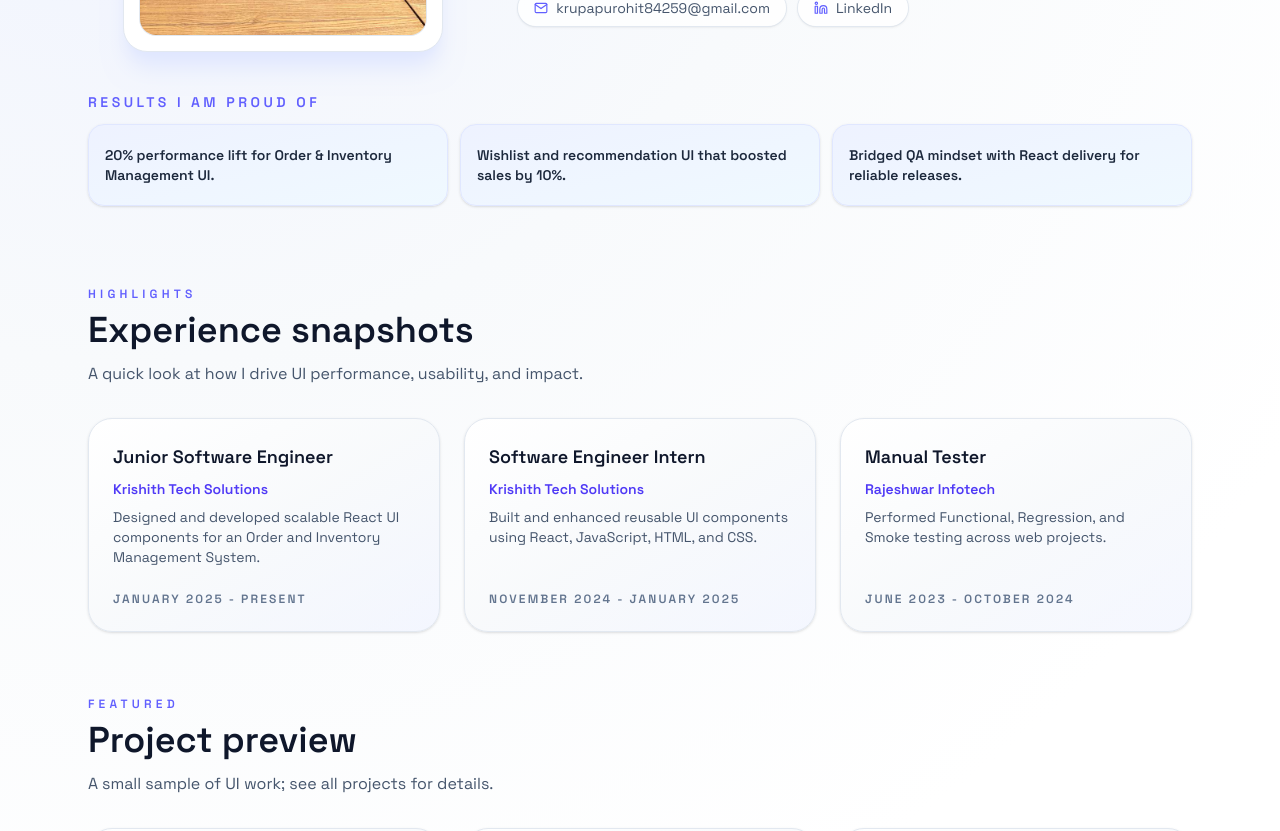
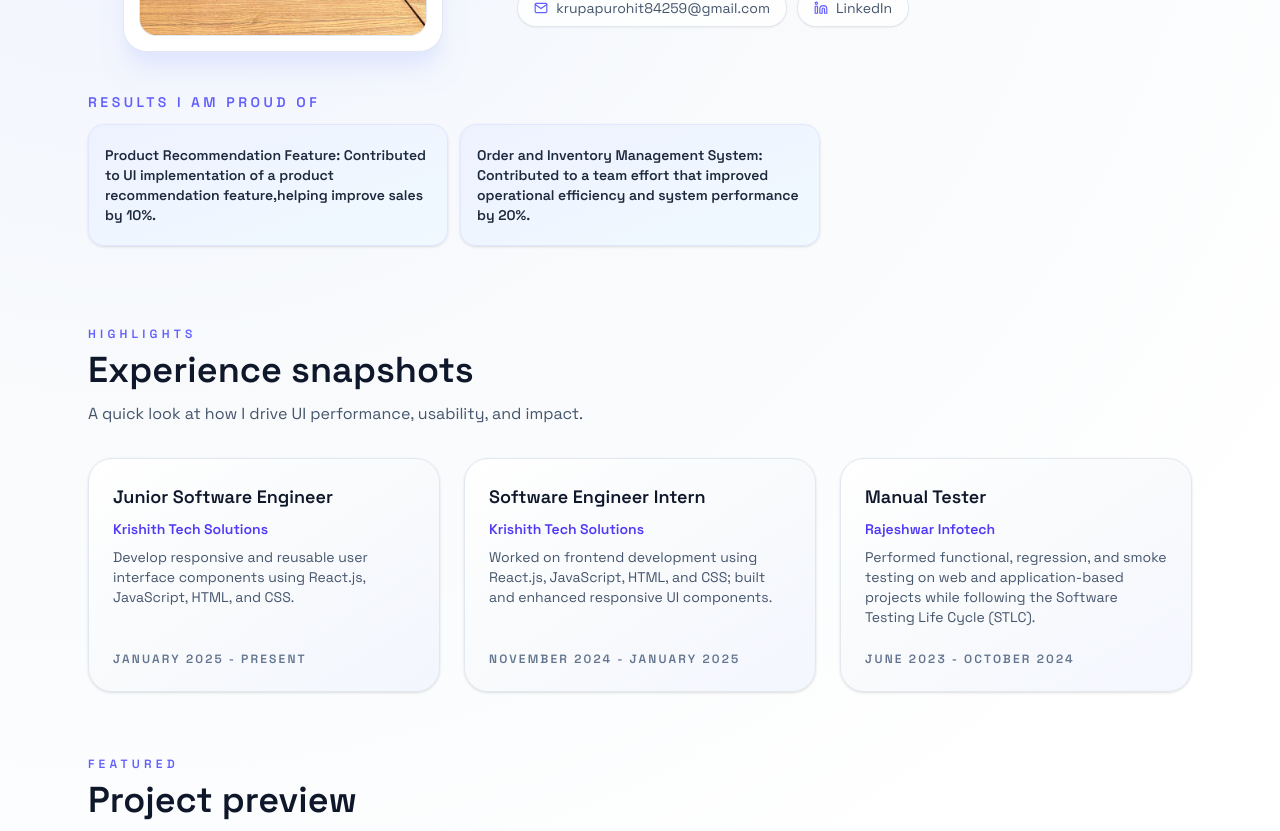
Before and after one commit to krupspurohit/krupspurohit.github.io, a React (Vite) app: page / in a window 1280 px wide. Shown: the part 520-1351 px from the top of the page. Built offline with nearby package versions, Linux system fonts and the light colour scheme.

Commit message:
Update skills and experiences in content.js

```diff
--- a/src/data/content.js
+++ b/src/data/content.js
@@ -7,7 +7,12 @@ export const navLinks = [
 ]
 
 export const skills = [
+  'C#',
+  'ASP.NET Core Web API',
   'React.js',
+  'SQL Server',
+  'Entity Framework Core',
+  'LINQ',
   'JavaScript',
   'HTML',
   'CSS',
@@ -16,6 +21,7 @@ export const skills = [
   'API Integration',
   'Debugging',
   'Problem Solving',
+  'Swagger'
 ]
 
 export const experiences = [
@@ -24,10 +30,10 @@ export const experiences = [
     company: 'Krishith Tech Solutions',
     duration: 'January 2025 - Present',
     highlights: [
-      'Designed and developed scalable React UI components for an Order and Inventory Management System.',
-      'Improved system performance and efficiency by 20%.',
-      'Built wishlist functionality and a product recommendation UI that boosted sales by 10%.',
-      'Integrated frontend UI with backend APIs and supported testing and bug fixes.',
+      'Develop responsive and reusable user interface components using React.js, JavaScript, HTML, and CSS.',
+      'Develop and maintain RESTful APIs using ASP.NET Core and C#; implement application features, APIvalidations, and       errorhandling.',
+      'Work with Entity Framework Core for database operations and migrations, and use SQL Server to manage and retrieve application data.',
+      'Integrate frontend components with backend APIs and collaborate with team members to debug and maintain application features.'
     ],
   },
   {
@@ -35,9 +41,10 @@ export const experiences = [
     company: 'Krishith Tech Solutions',
     duration: 'November 2024 - January 2025',
     highlights: [
-      'Built and enhanced reusable UI components using React, JavaScript, HTML, and CSS.',
-      'Practiced responsive and component-based UI development.',
-      'Collaborated with mentors to understand real-world development workflows.',
+      'Worked on frontend development using React.js, JavaScript, HTML, and CSS; built and enhanced responsive UI components.',
+      'Practiced component-based architecture and basic state management.',
+      'Gained practical exposure to ASP.NET Core, C#, REST API development, and backend application architecture.',
+      'Collaborated with mentors to understand real-world software development workflows.'
     ],
   },
   {
@@ -45,9 +52,8 @@ export const experiences = [
     company: 'Rajeshwar Infotech',
     duration: 'June 2023 - October 2024',
     highlights: [
-      'Performed Functional, Regression, and Smoke testing across web projects.',
-      'Created and executed test cases while following the software testing lifecycle.',
-      'Reported bugs with clear reproduction steps and verified fixes.',
+      'Performed functional, regression, and smoke testing on web and application-based projects while following the Software  Testing Life Cycle (STLC).',
+      'Designed and executed test cases, documented defects with clear reproduction steps, and collaborated with developers to verify fixes.'
     ],
   },
 ]
@@ -83,7 +89,7 @@ export const contactLinks = {
 }
 
 export const achievementsList = [
-  '20% performance lift for Order & Inventory Management UI.',
-  'Wishlist and recommendation UI that boosted sales by 10%.',
-  'Bridged QA mindset with React delivery for reliable releases.',
+       'Product Recommendation Feature: Contributed to UI implementation of a product recommendation feature,helping improve sales by 10%.',
+        'Order and Inventory Management System: Contributed to a team effort that improved operational efficiency and system performance by 20%.',
+
 ]
```
